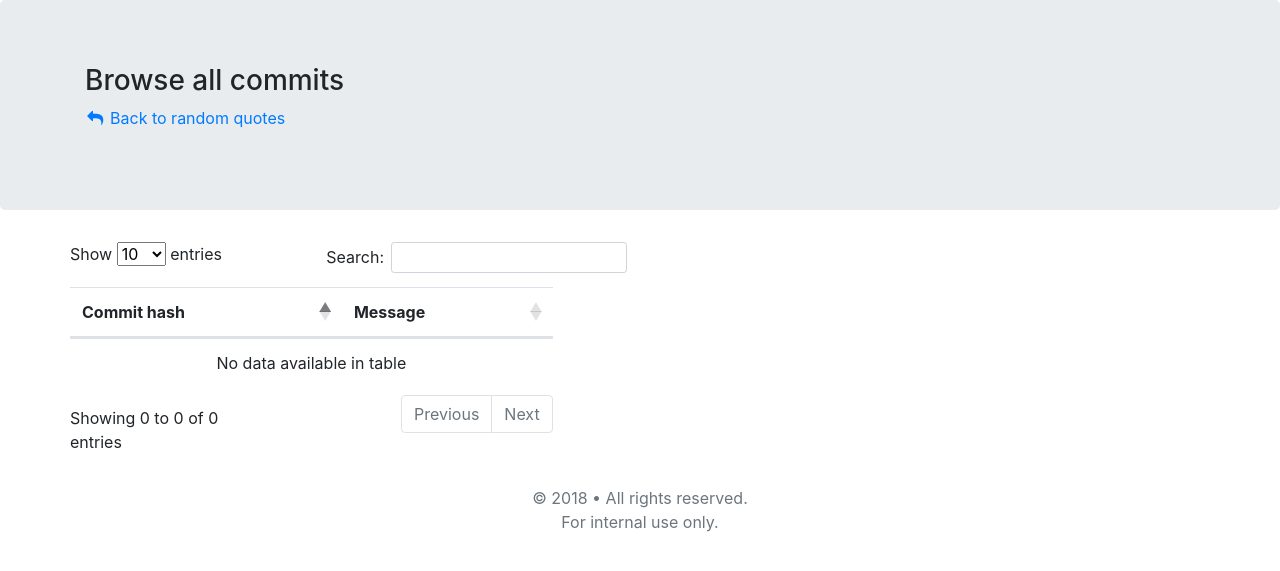
After one commit to samupl/commitdb, a Django app: page /all in a window 1280 px wide. The commit adds this page. Shown: the top 571 px of the page. Run offline with Django 3.2, Linux system fonts and the light colour scheme; data that the repository does not hold is empty; parts of the project's set-up code (start-up, migrations or seed data) failed here and were passed over; some libraries are stand-ins or nearby versions.

Commit message:
add browse

```diff
--- a/apps/commits/views.py
+++ b/apps/commits/views.py
@@ -87,3 +87,9 @@ def calculate_total_score(git_hash: str):
 def make_vote(git_hash: str, score: str):
     Commit.objects.filter(git_hash=git_hash).update(**{score: F(score) + 1})
     calculate_total_score(git_hash)
+
+
+def show_all(request: HttpRequest) -> HttpResponse:
+    return render(request, 'show_all.html', {
+        'commits': Commit.objects.all()[0:1000]
+    })
--- a/commitdb/urls.py
+++ b/commitdb/urls.py
@@ -37,5 +37,6 @@ urlpatterns = [
         name='not_funny'
     ),
     path('login', apps.commits.views.login, name='login'),
+    path('all', apps.commits.views.show_all, name='all'),
     path('admin/', admin.site.urls),
 ]
--- a/templates/core/base.html
+++ b/templates/core/base.html
@@ -3,7 +3,7 @@
     <head>
         <link href="//maxcdn.bootstrapcdn.com/bootstrap/4.0.0/css/bootstrap.min.css" rel="stylesheet" integrity="sha384-Gn5384xqQ1aoWXA+058RXPxPg6fy4IWvTNh0E263XmFcJlSAwiGgFAW/dAiS6JXm" crossorigin="anonymous">
         <link href="//maxcdn.bootstrapcdn.com/font-awesome/4.7.0/css/font-awesome.min.css" rel="stylesheet" integrity="sha384-wvfXpqpZZVQGK6TAh5PVlGOfQNHSoD2xbE+QkPxCAFlNEevoEH3Sl0sibVcOQVnN" crossorigin="anonymous">
-
+        <link href="https://cdn.datatables.net/1.10.16/css/dataTables.bootstrap4.min.css" rel="stylesheet">
         <meta charset="utf-8">
         <title>Commit DB &bullet; {% block title %}{% endblock %}</title>
 
@@ -53,4 +53,9 @@
         </footer>
     </body>
     <script src="//code.jquery.com/jquery-3.3.1.min.js" integrity="sha256-FgpCb/KJQlLNfOu91ta32o/NMZxltwRo8QtmkMRdAu8=" crossorigin="anonymous"></script>
+    <script src="//cdn.datatables.net/1.10.16/js/jquery.dataTables.min.js"></script>
+    <script src="//cdn.datatables.net/1.10.16/js/dataTables.bootstrap4.min.js"></script>
+    <script type="text/javascript">
+        $('.DataTable').DataTable();
+    </script>
 </html>
--- /dev/null
+++ b/templates/show_all.html
@@ -0,0 +1,39 @@
+{% extends 'core/base.html' %}
+
+
+{% block title %}Show all{% endblock %}
+
+{% block content %}
+    <section class="jumbotron">
+        <div class="container">
+            <h3>Browse all commits</h3>
+            <p>
+                <a href="/">
+                    <i class="fa fa-fw fa-reply"></i> Back to random quotes
+                </a>
+            </p>
+        </div>
+    </section>
+    <div class="container">
+        <div class="row">
+            <table class="table DataTable">
+                <thead>
+                    <tr>
+                        <th>Commit hash</th>
+                        <th>Message</th>
+                    </tr>
+                </thead>
+                <tbody>
+                    {% for commit in commits %}
+                        <tr>
+                            <td>
+                                <a href="{% url 'browse' commit.git_hash %}">{{ commit.git_hash }}</a>
+                            </td>
+                            <td>{{ commit.text }}</td>
+                        </tr>
+                    {% endfor %}
+                </tbody>
+            </table>
+        </div>
+    </div>
+{% endblock %}
```
Also changed, not shown: templates/index.html (+7 -0 lines).
